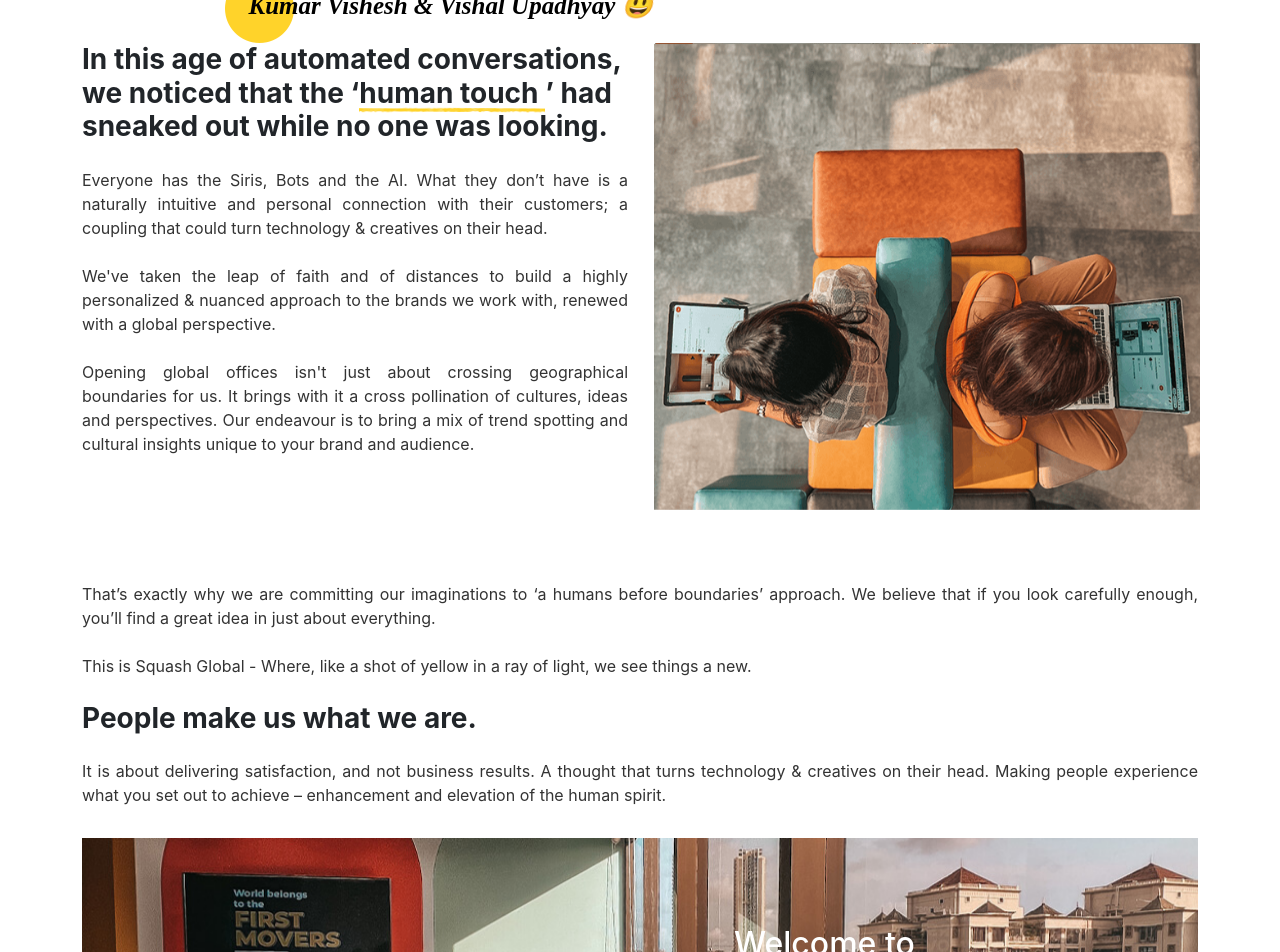
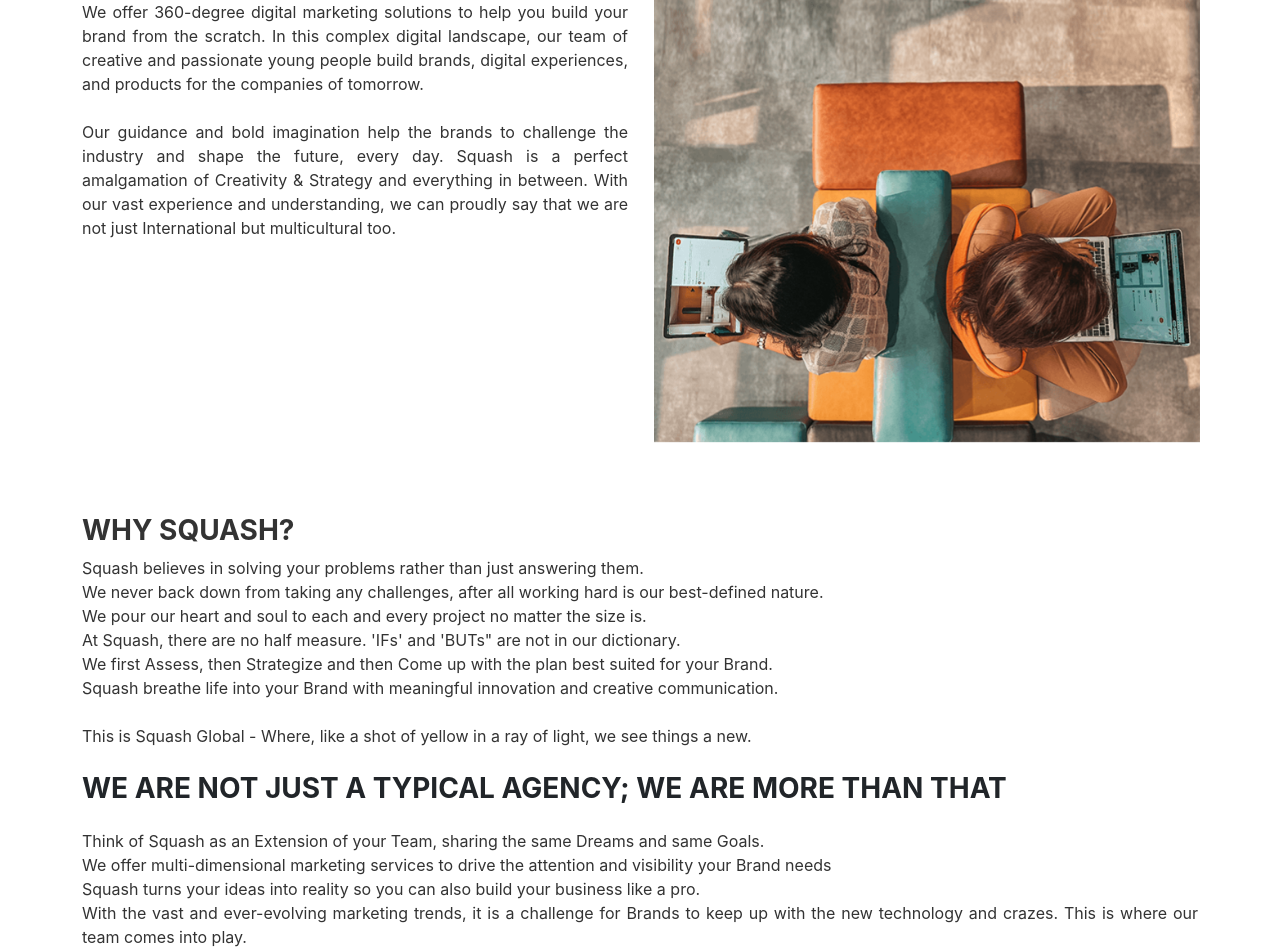
Before and after one commit to VishK98/Squash-Global, a React (Create React App) app: page /philosophy in a window 1280 px wide. Shown: the part 1000-1952 px from the top of the page. Built offline with nearby package versions, Linux system fonts and the light colour scheme.

Commit message:
Content Update

```diff
--- a/src/components/Careers/Careers.js
+++ b/src/components/Careers/Careers.js
@@ -241,7 +241,7 @@ function Careers() {
               </ol>
             </div>
             <h1 style={{ fontSize: "50px", fontWeight: "bold" }}>
-              Your Story Starts here
+            Start your journey in Squash
             </h1>
           </div>
         </div>
@@ -256,7 +256,7 @@ function Careers() {
             />
           </div>
           <div className="col-lg-4 mt-2">
-            <h2 style={{ fontSize: "50px", fontWeight: "bold" }}>Work with the biggest brand & brightest minds</h2>
+            <h2 style={{ fontSize: "50px", fontWeight: "bold" }}>Work with a dynamic team and creative minded people.</h2>
             <a href="#latestOpeningSection" className="explorbtn mt-lg-4">
               <i className="joinUs">Join Us</i>
               <span>
@@ -272,22 +272,20 @@ function Careers() {
         </div>
       </div>
       <div className="container mt-3">
-        <h1 style={{ fontWeight: "bold" }}>Why Join Squash Global?</h1>
+        <h1 style={{ fontWeight: "bold" }}>What to expect at Squash?</h1>
         <p className="mt-4" style={{ fontSize: "20px" }}>
           <span style={{ fontWeight: "600" }}>
-            We believe in growing together, with you.
+          At Squash, we believe in growing together.
           </span>
           <br />
-          <br /> A great place to work also offers tangible achievements,
-          diverse opportunities and development programs. The next big thing in
-          digital advertising is you. Join us as we are here to grow with you.
+          <br /> A place we offer our talents to bloom in an atmosphere where they can have professional and personal growth. Squash celebrates achievements together, offer diverse opportunities and development programs.
         </p>
       </div>
       <div className="container">
         <div className="row">
           <div className="col-lg-5 col-md-5 col-12 col-sm-12 mt-5">
             <h3 style={{ fontWeight: "bold" }}>
-              We love people with ideas and the thirst to see that idea through
+            Where ideas thrive and turn that idea into reality
             </h3>
             <p className="mt-4" style={{ fontSize: "20px" }}>
               "At{" "}
@@ -297,10 +295,9 @@ function Careers() {
               >
                 Squash Global
               </span>
-              , we foster a culture of innovation and collaboration, where your
-              ideas are valued and your potential is limitless. Join our team
-              and be part of the future of digital advertising." <br /> <br />
-              If you think you can match up to our challenge, write to us.
+              , we foster collaboration, innovation and creative minds to explore limitless possibilities. If you are someone who wants to be a part of the next big thing in the marketing and advertising industry,
+             " <br /> <br />
+             Write to us at hr@squashglobal.com.
             </p>
           </div>
           <div className="col-lg-7 col-md-7 col-12 col-sm-12 mt-4 ">
--- a/src/components/Philosophy/Philosophy.js
+++ b/src/components/Philosophy/Philosophy.js
@@ -31,7 +31,7 @@ function Philosophy() {
                 </li>
               </ol>
             </div>
-            <AnimatedText text="Built on what we all are  made of! True human potential" animation="slide-left" className="aboutUs-heading" />
+            <AnimatedText text="WE KNOW YOU, YOU KNOW US" animation="slide-left" className="aboutUs-heading" />
           </div>
         </div>
       </div>
@@ -80,25 +80,11 @@ function Philosophy() {
       <div className="container">
         <div className="row">
           <div className="col-lg-6">
-            <AnimatedText text={<h3>In this age of automated conversations, we noticed that the ‘<span className="text-highlight">human touch </span>’ had
-              sneaked out while no one was looking.</h3>} animation="slide-down" />
             <AnimatedText text={<p className=" mt-lg-4">
-              Everyone has the Siris, Bots and the AI. What they don’t have
-              is a naturally intuitive and personal connection with their
-              customers; a coupling that could turn technology & creatives
-              on their head.
+            We offer 360-degree digital marketing solutions to help you build your brand from the scratch. In this complex digital landscape, our team of creative and passionate young people build brands, digital experiences, and products for the companies of tomorrow.
             </p>} animation="slide-up" />
             <AnimatedText text={<p className=" mt-lg-4">
-              We've taken the leap of faith and of distances to build a
-              highly personalized & nuanced approach to the brands we work
-              with, renewed with a global perspective.
-            </p>} animation="slide-up" />
-            <AnimatedText text={<p className=" mt-lg-4">
-              Opening global offices isn't just about crossing geographical
-              boundaries for us. It brings with it a cross pollination of
-              cultures, ideas and perspectives. Our endeavour is to bring a
-              mix of trend spotting and cultural insights unique to your
-              brand and audience.
+            Our guidance and bold imagination help the brands to challenge the industry and shape the future, every day. Squash is a perfect amalgamation of Creativity & Strategy and everything in between. With our vast experience and understanding, we can proudly say that we are not just International but multicultural too.
             </p>} animation="slide-up" />
           </div>
           <div className="col-lg-6 col-12">
@@ -110,23 +96,28 @@ function Philosophy() {
         <div className="row">
           <div className="col-12 philosophy-details mt-5">
             <AnimatedText text={<p className=" mt-lg-4">
-              That’s exactly why we are committing our imaginations to ‘a
-              humans before boundaries’ approach. We believe that if you look
-              carefully enough, you’ll find a great idea in just about
-              everything.
+              <h3>WHY SQUASH?</h3>
+              Squash believes in solving your problems rather than just answering them.
+              <section>We never back down from taking any challenges, after all working hard is our best-defined nature. </section>
+              <section>We pour our heart and soul to each and every project no matter the size is. </section>
+              <section>At Squash, there are no half measure. 'IFs' and 'BUTs" are not in our dictionary. </section>
+              <section>We first Assess, then Strategize and then Come up with the plan best suited for your Brand. </section>
+              <section>Squash breathe life into your Brand with meaningful innovation and creative communication.</section>
             </p>} animation="slide-down" />
             <AnimatedText text={<p className=" mt-lg-4">
               This is Squash Global - Where, like a shot of yellow in a ray of
               light, we see things a new.
             </p>} animation="slide-down" />
             <AnimatedText text={<h3 className=" mt-lg-4">
-              People make us what we are.
+            WE ARE NOT JUST A TYPICAL AGENCY; WE ARE MORE THAN THAT
             </h3>} animation="slide-left" />
             <AnimatedText text={<p className=" mt-lg-4">
-              It is about delivering satisfaction, and not business results. A
-              thought that turns technology & creatives on their head. Making
-              people experience what you set out to achieve – enhancement and
-              elevation of the human spirit.
+            Think of Squash as an Extension of your Team, sharing the same Dreams and same Goals.
+            <section>We offer multi-dimensional marketing services to drive the attention and visibility your Brand needs</section>
+            <section>Squash turns your ideas into reality so you can also build your business like a pro. </section>
+            <section>With the vast and ever-evolving marketing trends, it is a challenge for Brands to keep up with the new technology and crazes. This is where our team comes into play. </section>
+            <section>Our team of Creative and Passionate people will help you create the most effective marketing strategy to supply ideal number of consumer touch points to drive lead and sales.</section>
+            <p1>Be it Media Planning or Buying, PR or Crisis Management, Creative, Content, Social Media, Search Engine Optimization and Management, Influencer Marketing, Video Production, Programmatic Advertising or more, we are here to cater to your needs and requirements in the most effective and long term way possible.</p1>
             </p>} animation="slide-down" />
           </div>
         </div>
```
